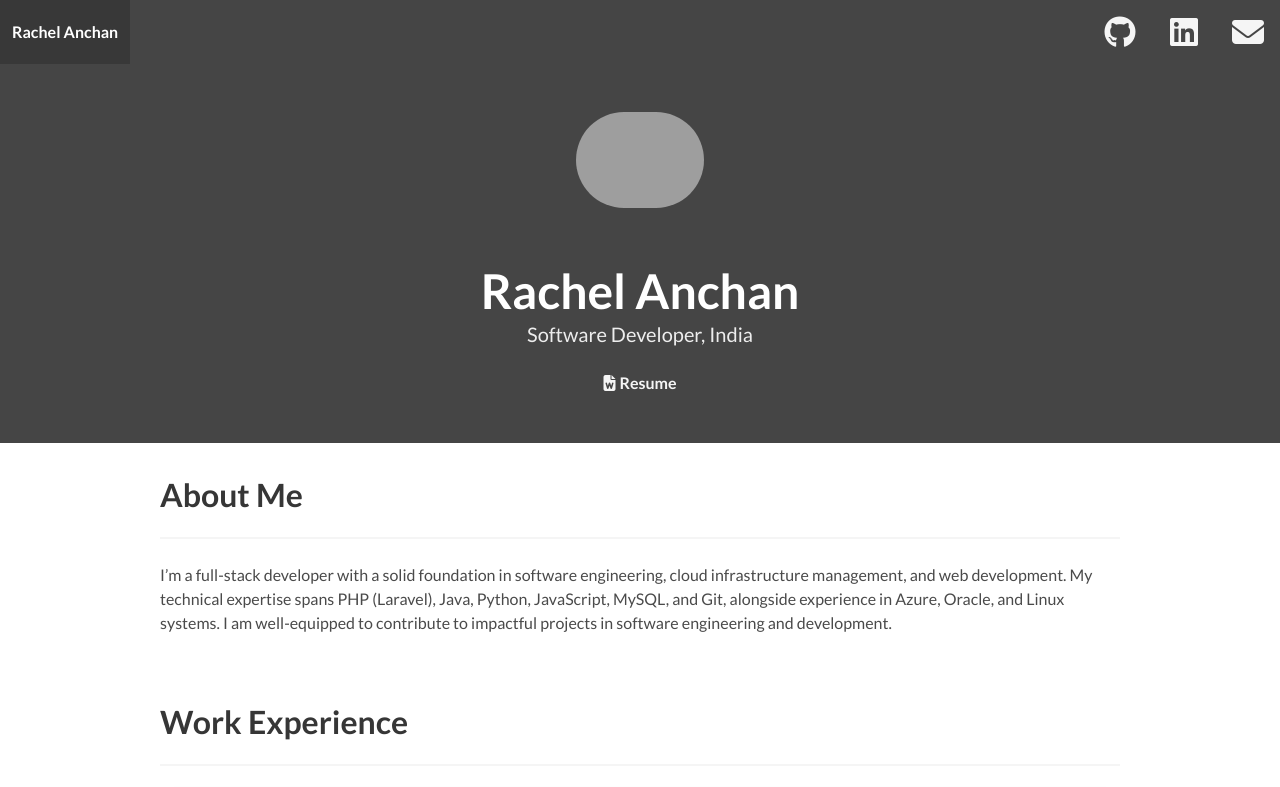
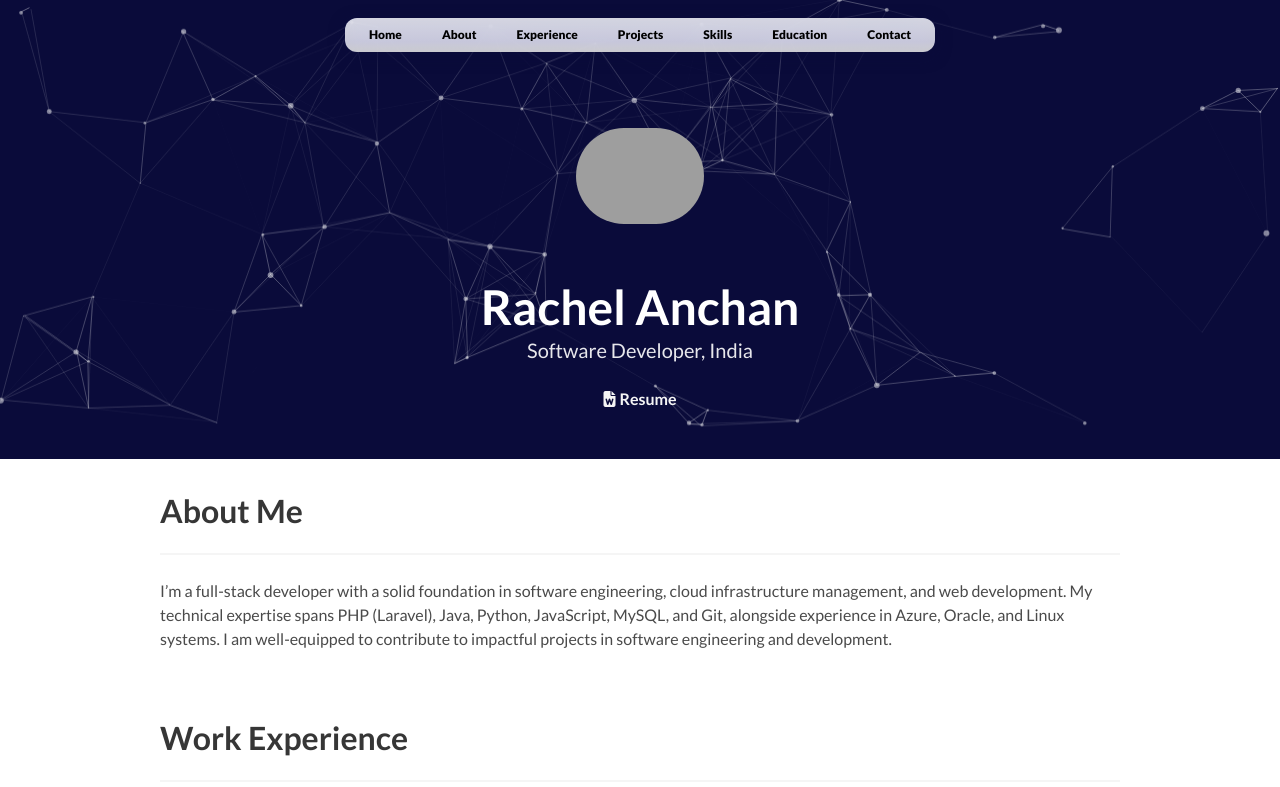
Before and after one commit to rachelanchan/rachelanchan.github.io, a website: page index.html in a window 1280 px wide. Shown: the top 787 px of the page. Drawn offline with nearby package versions, Linux system fonts and the light colour scheme; grey boxes are pictures that could not be loaded.

Commit message:
UI updates

```diff
--- a/index.html
+++ b/index.html
@@ -6,65 +6,30 @@
     <link rel="icon" href="favicon.png" type="image/x-icon" />
     <link rel="stylesheet" href="css/main.bundle.css" />
     <script src="https://kit.fontawesome.com/4e5a72c756.js"></script>
+    <!-- Include particles.js library (via CDN) -->
+    <script src="https://cdn.jsdelivr.net/particles.js/2.0.0/particles.min.js"></script>
+    <!-- Link to custom constellation.js file -->
+    <script src="js/constellation.js" defer></script>
   </head>
 
   <body>
-    <nav
-      class="navbar is-primary"
-      role="navigation"
-      aria-label="main navigation"
-    >
-      <div class="navbar-brand">
-        <a class="navbar-item" href="#">
-          <strong>Rachel Anchan</strong>
-        </a>
+<nav class="night-navbar-floating" role="navigation" aria-label="main navigation">
+  <div class="navbar-container">
+    <div class="navbar-icons">
+      <a href="#home" class="nav-link">Home</a>
+      <a href="#about" class="nav-link">About</a>
+      <a href="#work-experience" class="nav-link">Experience</a>
+      <a href="#projects" class="nav-link">Projects</a>
+      <a href="#skills" class="nav-link">Skills</a>
+      <a href="#education" class="nav-link">Education</a>
+      <a href="#contact" class="nav-link">Contact</a>
+    </div>
+  </div>
+</nav>
 
-        <a
-          role="button"
-          class="navbar-burger"
-          aria-label="menu"
-          aria-expanded="false"
-          data-target="navbarBasic"
-        >
-          <span aria-hidden="true"></span>
-          <span aria-hidden="true"></span>
-          <span aria-hidden="true"></span>
-        </a>
-      </div>
 
-      <div id="navbarBasic" class="navbar-menu">
-        <div class="navbar-end">
-          <div class="navbar-item">
-            <a
-              href="https://github.com/rachelanchan"
-              target="_blank"
-              class="icon is-large has-text-light"
-            >
-              <i class="fab fa-github fa-2x"></i>
-            </a>
-          </div>
-          <div class="navbar-item">
-            <a
-              href="https://linkedin.com/in/rachel-anchan"
-              target="_blank"
-              class="icon is-large has-text-light"
-            >
-              <i class="fab fa-linkedin fa-2x"></i>
-            </a>
-          </div>
-          <div class="navbar-item">
-            <a
-              href="mailto:rachelanchan11@gmail.com"
-              class="icon is-large has-text-light"
-            >
-              <i class="fas fa-envelope fa-2x"></i>
-            </a>
-          </div>
-        </div>
-      </div>
-    </nav>
-
-    <section class="hero is-primary">
+    <section class="hero is-primary" id="home">
+    <div id="particles-js"></div>
       <div class="hero-body">
         <div class="container">
           <div class="level">
@@ -89,7 +54,7 @@
       </div>
     </section>
 
-    <section class="section">
+    <section class="section" id="about">
       <div class="container">
         <h1 class="title">About Me</h1>
         <hr />
@@ -104,7 +69,7 @@
       </div>
     </section>
 
-    <section class="section">
+    <section class="section" id="work-experience">
       <div class="container">
         <h1 class="title">Work Experience</h1>
         <hr />
@@ -215,7 +180,7 @@
       </div>
     </section>
 
-    <section class="section">
+    <section class="section" id="projects">
       <div class="container">
         <h1 class="title">Projects</h1>
         <hr />
@@ -312,7 +277,7 @@
       </div>
     </section>
 
-    <section class="section">
+    <section class="section" id="education">
       <div class="container">
         <h1 class="title">Education</h1>
         <hr />
@@ -365,7 +330,7 @@
       </div>
     </section>
 
-    <section class="section">
+    <section class="section" id="contact">
       <div class="container">
         <h1 class="title has-text-centered">Contact Me</h1>
         <hr />
@@ -952,18 +917,6 @@
         new Date().getFullYear();
     </script>
 
-    <script>
-      document.addEventListener("DOMContentLoaded", () => {
-        const burger = document.querySelector(".navbar-burger");
-        const menu = document.getElementById(burger.dataset.target);
-
-        burger.addEventListener("click", () => {
-          burger.classList.toggle("is-active");
-          menu.classList.toggle("is-active");
-        });
-      });
-    </script>
-
     <script src="js/bundle.js"></script>
   </body>
 </html>
--- /dev/null
+++ b/js/constellation.js
@@ -0,0 +1,94 @@
+document.addEventListener("DOMContentLoaded", function () {
+  particlesJS("particles-js", {
+    particles: {
+      number: {
+        value: 110,
+        density: {
+          enable: true,
+          value_area: 800,
+        },
+      },
+      color: {
+        value: "#ffffff",
+      },
+      shape: {
+        type: "circle",
+        stroke: {
+          width: 0,
+          color: "#000000",
+        },
+        polygon: {
+          nb_sides: 5,
+        },
+        image: {
+          src: "img/github.svg",
+          width: 100,
+          height: 100,
+        },
+      },
+      opacity: {
+        value: 0.5,
+      },
+      size: {
+        value: 3,
+        random: true,
+      },
+      line_linked: {
+        enable: true,
+        distance: 150,
+        color: "#ffffff",
+        opacity: 0.4,
+        width: 1,
+      },
+      move: {
+        enable: true,
+        speed: 6,
+        direction: "none",
+        random: false,
+        straight: false,
+        out_mode: "out",
+        bounce: false,
+      },
+    },
+    interactivity: {
+      detect_on: "window",
+      events: {
+        onhover: {
+          enable: true,
+          mode: "grab",
+        },
+        onclick: {
+          enable: true,
+          mode: "grab",
+        },
+        resize: true,
+      },
+      modes: {
+        grab: {
+          distance: 316,
+          line_linked: {
+            opacity: 1,
+          },
+        },
+        bubble: {
+          distance: 400,
+          size: 40,
+          duration: 2,
+          opacity: 8,
+          speed: 3,
+        },
+        repulse: {
+          distance: 200,
+          duration: 0.4,
+        },
+        push: {
+          particles_nb: 4,
+        },
+        remove: {
+          particles_nb: 2,
+        },
+      },
+    },
+    retina_detect: true,
+  });
+});
```
Also changed, not shown: css/main.bundle.css.
